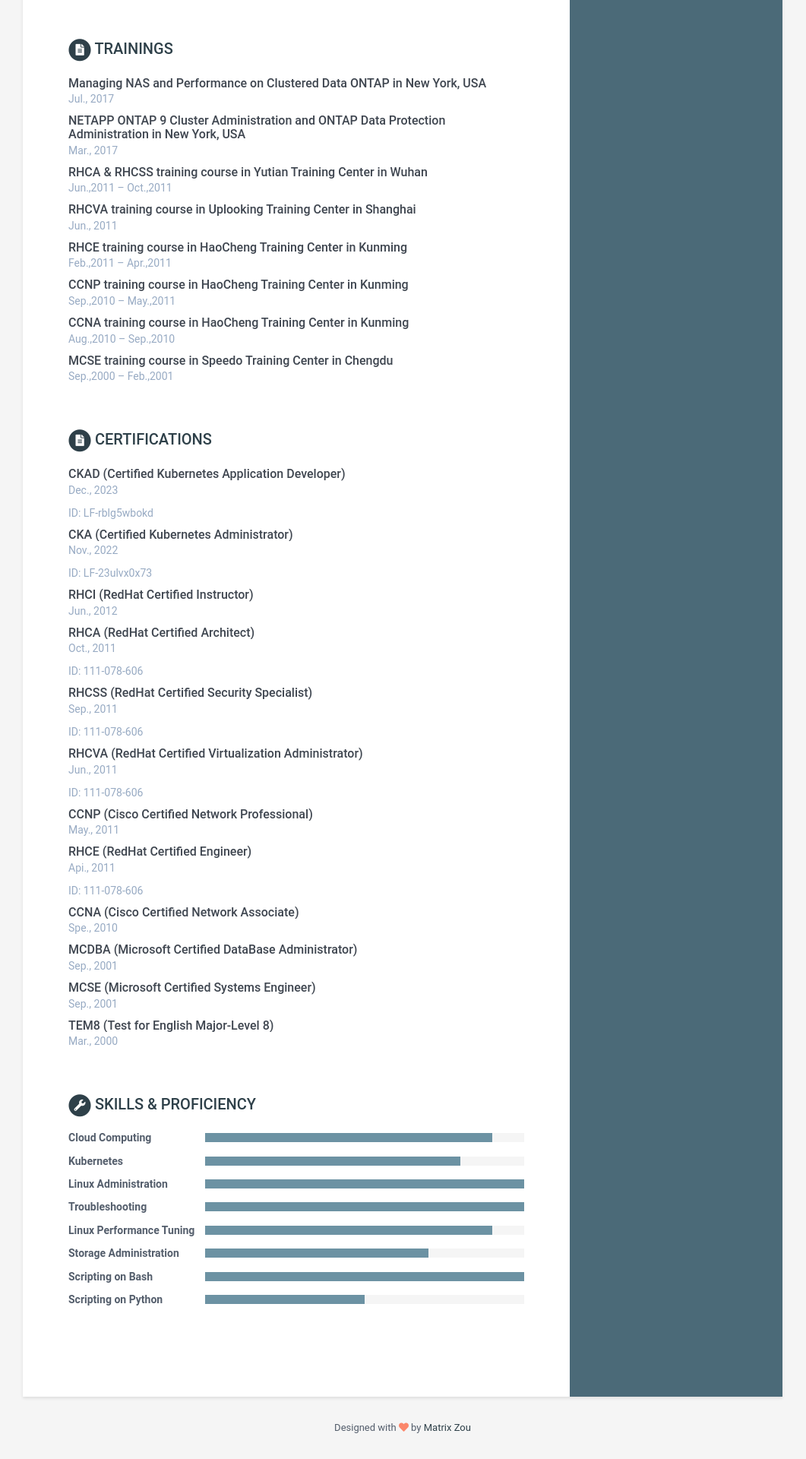
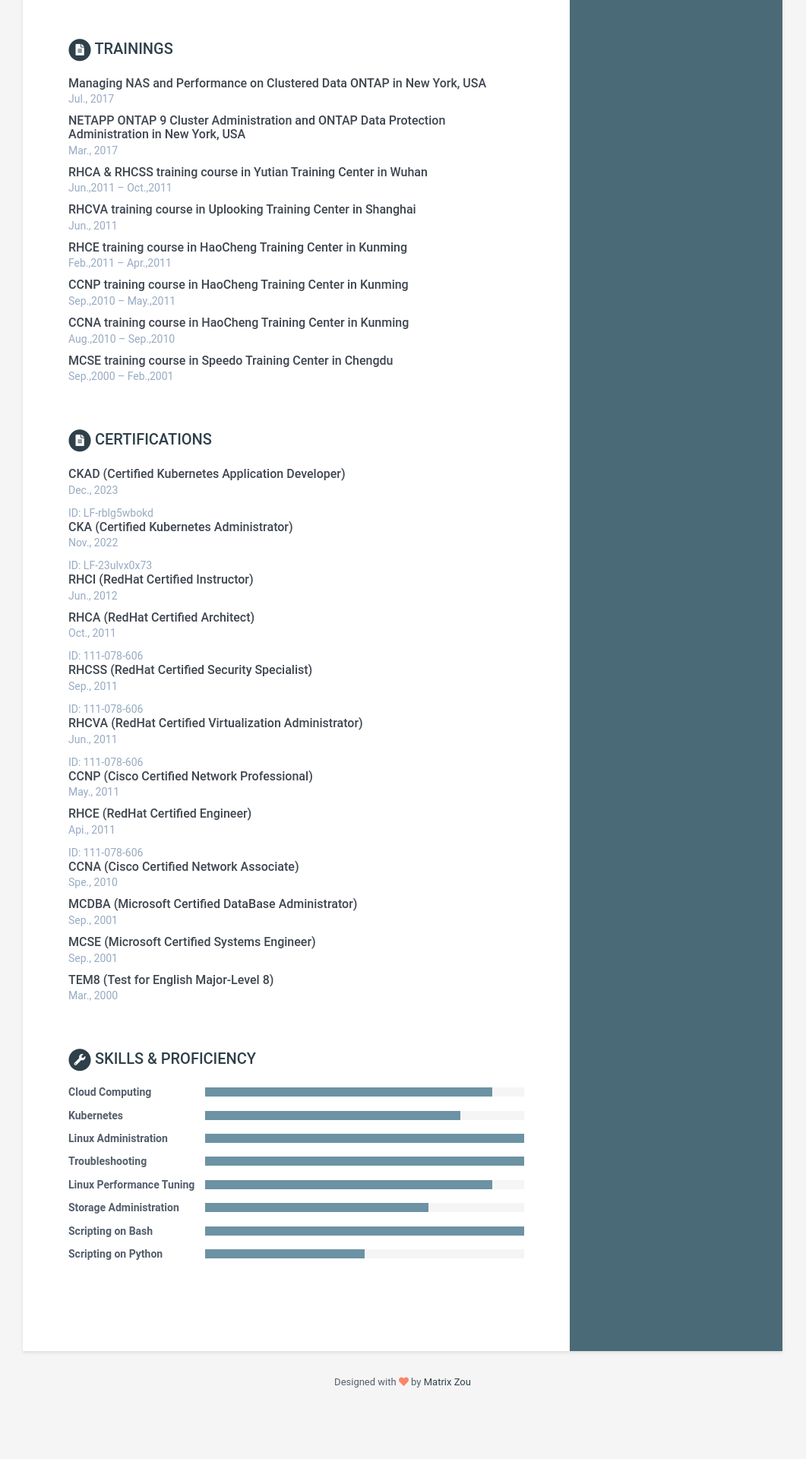
Before and after one commit to matrixzj/resume, a Jekyll site: the page built from index.html, in a window 1280 px wide. Shown: the part 2806-4726 px from the top of the page at 76% size, without its empty margins (110-1171 px from the left). Built offline with Jekyll 4.4.1, drawn with Linux system fonts in a browser that asks for light colours; after the commit the page ends 4666 px from its top, so only the background shows below that.

Commit message:
There are        1 files have been modified at 2024-06-06 21:30:02 . 	-rw-r--r--@ 1 jzou  staff  5572 Jun  6 21:30 _sass/_base.scss No files have been added. No files have been deleted. No file type has been changed.

```diff
--- a/_sass/_base.scss
+++ b/_sass/_base.scss
@@ -205,8 +205,6 @@ p {
         color: $text-grey;
     }
     .cert-id {
-        margin-bottom: 10px;
-        top: 0;
         color: $text-grey;
     }
 
```
